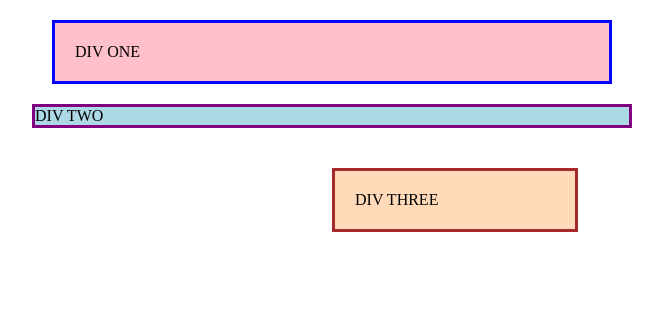
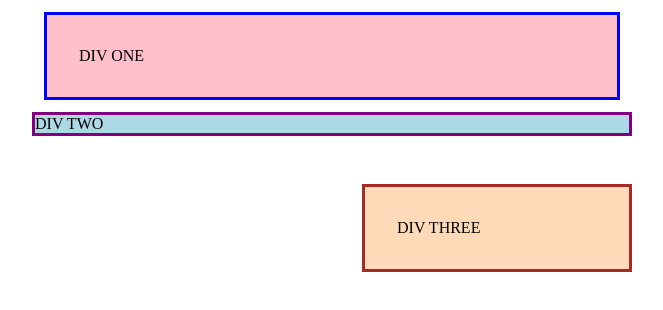
Before and after one commit to banhari/css-exercises, a plain HTML site: page margin-and-padding/01-margin-and-padding-1/index.html in a window 1280 px wide. Shown: the whole page, without its empty margins (308-971 px from the left). Drawn offline with Linux system fonts and the light colour scheme.

Commit message:
Updated margins to match

```diff
--- a/margin-and-padding/01-margin-and-padding-1/style.css
+++ b/margin-and-padding/01-margin-and-padding-1/style.css
@@ -7,15 +7,15 @@ body {
   background: pink;
   border: 3px solid blue;
   /* CHANGE ME */
-  padding: 20px;
-  margin: 20px;
+  padding: 32px;
+  margin: 12px;
 }
 
 .two {
   background: lightblue;
   border: 3px solid purple;
   /* CHANGE ME */
-  margin-bottom: 40px;
+  margin-bottom: 48px;
 }
 
 .three {
@@ -23,6 +23,6 @@ body {
   border: 3px solid brown;
   width: 200px;
   /* CHANGE ME */
-  padding: 20px;
-  margin-left: 300px;
+  padding: 32px;
+  margin-left: auto;
 }
```
